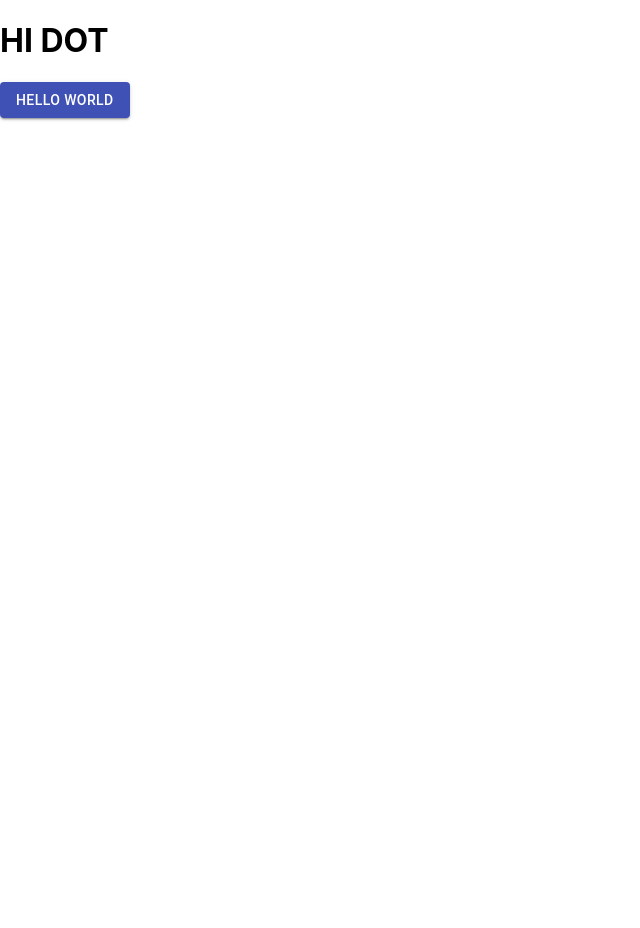
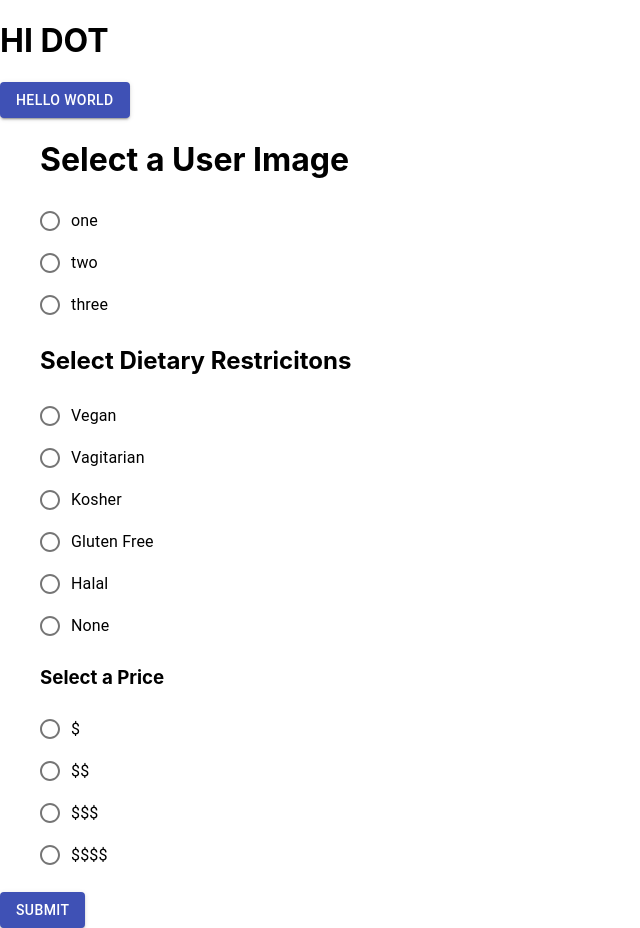
Before and after one commit to erebusrover/where-should-we-eat, a React (Create React App) app: page / in a window 1280 px wide. Shown: the whole page, without its empty margins (0-640 px from the left). Before the commit the page ends 800 px from the top, so only its background shows below. Built offline with nearby package versions, Linux system fonts and the light colour scheme.

Commit message:
created preferences component

```diff
--- a/src/App.jsx
+++ b/src/App.jsx
@@ -1,6 +1,7 @@
 import React from 'react';
 
 import Button from '@material-ui/core/Button';
+import Preferences from '../src/Preferences.jsx'
 
 class App extends React.Component {
     constructor(props) {
@@ -15,6 +16,7 @@ class App extends React.Component {
             <Button variant="contained" color="primary">
                 Hello World
             </Button>
+            <Preferences />
         </div>
 )
     }
--- a/src/Preferences.jsx
+++ b/src/Preferences.jsx
@@ -1,13 +1,36 @@
 import React from 'react';
-
-const Students = ({ students }) => (
+import RadioGroup from '@material-ui/core/RadioGroup';
+import FormControlLabel from '@material-ui/core/FormControlLabel';
+import Radio from '@material-ui/core/Radio'
+import Button from '@material-ui/core/Button'
+const Preferences = () => (
     <div>
       <ul>
-        {students.map(student => (
-          <h1>{`${student.studentName}, ${student.house}`}</h1>
-        ))}
+        <h1>Select a User Image </h1>
+        <RadioGroup aria-label="image" name="image">
+          <FormControlLabel value="one"  control={<Radio />} label="one" />
+          <FormControlLabel value="two" control={<Radio />} label="two" />
+          <FormControlLabel value="three" control={<Radio />} label="three" />
+        </RadioGroup>
+        <h2> Select Dietary Restricitons</h2>
+        <RadioGroup aria-label="dietary restriction" name="dietary restriction">
+          <FormControlLabel value="one"  control={<Radio />} label="Vegan" />
+          <FormControlLabel value="two" control={<Radio />} label="Vagitarian" />
+          <FormControlLabel value="three" control={<Radio />} label="Kosher" />
+          <FormControlLabel value="three" control={<Radio />} label="Gluten Free" />
+          <FormControlLabel value="three" control={<Radio />} label="Halal" />
+          <FormControlLabel value="three" control={<Radio />} label="None" />
+        </RadioGroup>
+        <h3> Select a Price </h3>
+        <RadioGroup aria-label="dietary restriction" name="dietary restriction">
+          <FormControlLabel value="one"  control={<Radio />} label="$" />
+          <FormControlLabel value="two" control={<Radio />} label="$$" />
+          <FormControlLabel value="three" control={<Radio />} label="$$$" />
+          <FormControlLabel value="three" control={<Radio />} label="$$$$" />
+        </RadioGroup>
       </ul>
+      <Button variant="contained" color="primary">Submit</Button>
     </div>
   );
 
-  export default Students;
+  export default Preferences;
```
Also changed, not shown: 14 other files (tests, documents, lock files or other folders).
